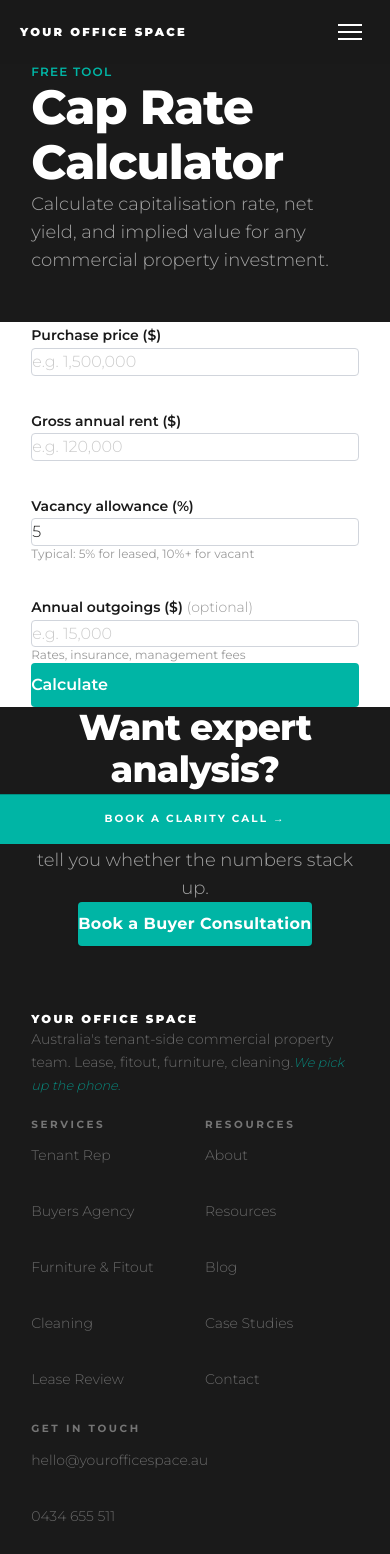
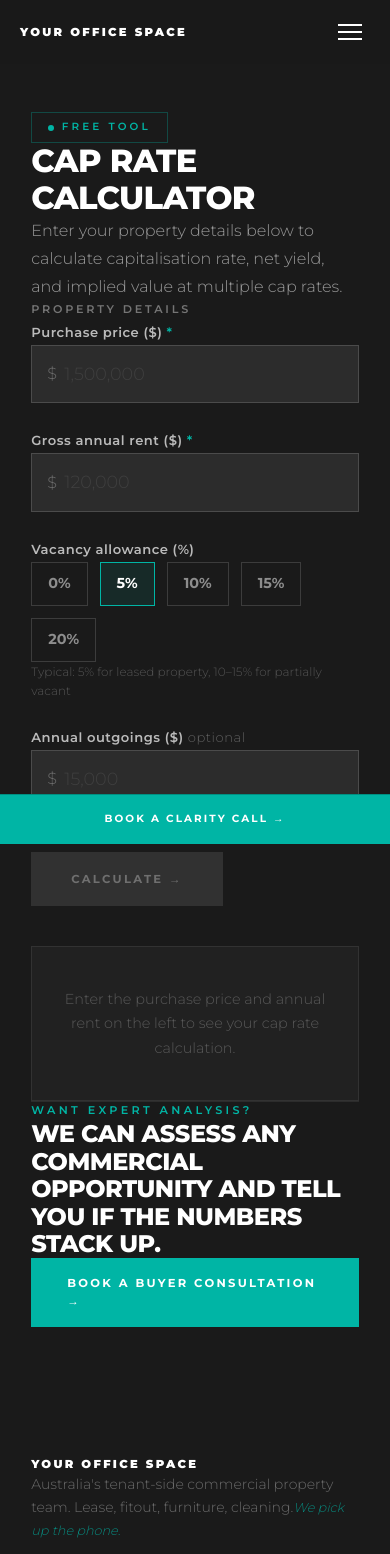
Before and after one commit to yossy-jk/yos-website, a Next.js app: page /resources/cap-rate-calculator in a window 390 px wide. Shown: the top 1554 px of the page. Built offline with nearby package versions, Linux system fonts and the light colour scheme.

Commit message:
Cap rate calculator rebuilt: dark branded UI, vacancy tap buttons, results in right panel with cap rate highlighted, implied values table, market benchmarks. Matches site design system.

```diff
--- a/src/app/resources/cap-rate-calculator/page.tsx
+++ b/src/app/resources/cap-rate-calculator/page.tsx
@@ -1,24 +1,23 @@
 'use client'
 import { useState } from 'react'
+import Link from 'next/link'
 import Nav from '@/components/Nav'
 import Footer from '@/components/Footer'
-import Button from '@/components/Button'
 import { HUBSPOT } from '@/lib/constants'
-
-function fmt(n: number) {
-  return new Intl.NumberFormat('en-AU', { style: 'currency', currency: 'AUD', maximumFractionDigits: 0 }).format(n)
-}
-function fmtPct(n: number) {
-  return n.toFixed(2) + '%'
-}
 
 const BENCHMARKS = [
   { type: 'Newcastle CBD Office', low: 5.5, high: 7.0 },
   { type: 'Hunter Valley Industrial', low: 5.0, high: 6.5 },
   { type: 'Suburban Retail / Strip', low: 6.0, high: 8.0 },
   { type: 'Medical / Allied Health', low: 5.5, high: 7.0 },
-  { type: 'Childcare / Education', low: 4.5, high: 6.0 }
+  { type: 'Childcare / Education', low: 4.5, high: 6.0 },
 ]
+
+function fmt(n: number) {
+  return new Intl.NumberFormat('en-AU', { style: 'currency', currency: 'AUD', maximumFractionDigits: 0 }).format(n)
+}
+function fmtPct(n: number) { return n.toFixed(2) + '%' }
+function parseNum(s: string) { return parseFloat(s.replace(/,/g, '')) || 0 }
 
 export default function CapRateCalculatorPage() {
   const [purchasePrice, setPurchasePrice] = useState('')
@@ -31,127 +30,208 @@ export default function CapRateCalculatorPage() {
   }>(null)
 
   function calculate() {
-    const price = parseFloat(purchasePrice.replace(/,/g, ''))
-    const gross = parseFloat(grossRent.replace(/,/g, ''))
+    const price = parseNum(purchasePrice)
+    const gross = parseNum(grossRent)
     const vac = parseFloat(vacancy) / 100
-    const outg = parseFloat(outgoings.replace(/,/g, '')) || 0
-    if (!price || !gross || price <= 0 || gross <= 0) return
-
+    const outg = parseNum(outgoings)
+    if (!price || !gross) return
     const effectiveGross = gross * (1 - vac)
     const netIncome = effectiveGross - outg
     const capRate = (netIncome / price) * 100
     const grossYield = (gross / price) * 100
+    setResult({ grossYield, netIncome, capRate, valueAt5: netIncome / 0.05, valueAt6: netIncome / 0.06, valueAt7: netIncome / 0.07 })
+  }
 
-    setResult({
-      grossYield,
-      netIncome,
-      capRate,
-      valueAt5: netIncome / 0.05,
-      valueAt6: netIncome / 0.06,
-      valueAt7: netIncome / 0.07
-    })
-  }
+  const canCalc = !!purchasePrice && !!grossRent
 
   return (
     <>
       <Nav />
 
-      <section className="bg-near-black ">
-        <div className="max-w-screen-xl mx-auto" style={{ paddingLeft: 'clamp(1.5rem,8vw,10rem)', paddingRight: 'clamp(1.5rem,8vw,10rem)', paddingTop: 'clamp(4rem,10vw,9rem)', paddingBottom: 'clamp(3rem,7vw,7rem)' }}>
-          <p className="text-teal font-semibold text-xs tracking-widest uppercase mb-4">Free tool</p>
-          <h1 className="text-white font-bold text-5xl lg:text-6xl leading-tight mb-4">Cap Rate Calculator</h1>
-          <p className="text-white/60 font-light text-lg">Calculate capitalisation rate, net yield, and implied value for any commercial property investment.</p>
+      <div className="min-h-screen bg-near-black" style={{ paddingTop: 'clamp(5rem,12vw,9rem)' }}>
+        <div className="max-w-screen-xl mx-auto"
+          style={{ paddingLeft: 'clamp(1.5rem,8vw,10rem)', paddingRight: 'clamp(1.5rem,8vw,10rem)', paddingTop: 'clamp(2rem,5vw,4rem)', paddingBottom: 'clamp(4rem,8vw,8rem)' }}>
+
+          {/* Header */}
+          <div className="max-w-2xl mb-10 md:mb-14">
+            <div className="inline-flex items-center gap-2 border border-teal/30 mb-6"
+              style={{ padding: '0.4rem 1rem' }}>
+              <span className="bg-teal rounded-full" style={{ width: '0.35rem', height: '0.35rem' }} />
+              <span className="text-teal font-semibold uppercase tracking-[0.3em]" style={{ fontSize: '0.65rem' }}>Free Tool</span>
             </div>
-      </section>
+            <h1 className="text-white font-black uppercase leading-tight tracking-tight mb-4"
+              style={{ fontSize: 'clamp(2rem,5vw,4rem)' }}>
+              Cap Rate Calculator
+            </h1>
+            <p className="text-white/55 font-light leading-relaxed" style={{ fontSize: '1rem', lineHeight: 1.75 }}>
+              Enter your property details below to calculate capitalisation rate, net yield, and implied value at multiple cap rates.
+            </p>
+          </div>
 
-      <section className="bg-white py-20">
-        <div className="max-w-screen-xl mx-auto" style={{ paddingLeft: 'clamp(1.5rem,8vw,10rem)', paddingRight: 'clamp(1.5rem,8vw,10rem)' }}>
+          {/* Calculator + Results side by side on desktop */}
+          <div className="grid grid-cols-1 lg:grid-cols-2 gap-10 lg:gap-16 items-start">
 
-          <div className="grid grid-cols-1 md:grid-cols-2 gap-8 mb-10">
+            {/* Inputs */}
             <div>
-              <label className="block text-near-black font-semibold text-sm mb-2">Purchase price ($)</label>
-              <input type="text" value={purchasePrice} onChange={e => setPurchasePrice(e.target.value)} placeholder="e.g. 1,500,000"
-                className="w-full border border-gray-300 rounded px-4 py-3 text-near-black font-light focus:outline-none focus:border-teal transition-colors" />
-            </div>
+              <p className="text-white/40 font-semibold uppercase tracking-[0.25em] mb-6" style={{ fontSize: '0.7rem' }}>Property details</p>
+
+              <div className="flex flex-col gap-6">
+                {/* Purchase price */}
                 <div>
-              <label className="block text-near-black font-semibold text-sm mb-2">Gross annual rent ($)</label>
-              <input type="text" value={grossRent} onChange={e => setGrossRent(e.target.value)} placeholder="e.g. 120,000"
-                className="w-full border border-gray-300 rounded px-4 py-3 text-near-black font-light focus:outline-none focus:border-teal transition-colors" />
-            </div>
-            <div>
-              <label className="block text-near-black font-semibold text-sm mb-2">Vacancy allowance (%)</label>
-              <input type="number" value={vacancy} onChange={e => setVacancy(e.target.value)} placeholder="5"
-                className="w-full border border-gray-300 rounded px-4 py-3 text-near-black font-light focus:outline-none focus:border-teal transition-colors" />
-              <p className="text-mid-grey text-xs mt-1">Typical: 5% for leased, 10%+ for vacant</p>
-            </div>
-            <div>
-              <label className="block text-near-black font-semibold text-sm mb-2">Annual outgoings ($) <span className="text-mid-grey font-light">(optional)</span></label>
-              <input type="text" value={outgoings} onChange={e => setOutgoings(e.target.value)} placeholder="e.g. 15,000"
-                className="w-full border border-gray-300 rounded px-4 py-3 text-near-black font-light focus:outline-none focus:border-teal transition-colors" />
-              <p className="text-mid-grey text-xs mt-1">Rates, insurance, management fees</p>
+                  <label className="block text-white/70 font-semibold mb-2" style={{ fontSize: '0.82rem', letterSpacing: '0.04em' }}>
+                    Purchase price ($) <span className="text-teal">*</span>
+                  </label>
+                  <div className="relative">
+                    <span className="absolute left-4 top-1/2 -translate-y-1/2 text-white/30 font-light" style={{ fontSize: '1rem' }}>$</span>
+                    <input type="text" value={purchasePrice} onChange={e => setPurchasePrice(e.target.value)}
+                      placeholder="1,500,000"
+                      className="w-full bg-white/8 text-white border border-white/15 focus:border-teal outline-none font-light placeholder:text-white/20 transition-colors"
+                      style={{ padding: '0.9rem 1rem 0.9rem 2rem', fontSize: '1.1rem' }}
+                    />
                   </div>
                 </div>
 
-          <button onClick={calculate}
-            className="bg-teal text-white font-semibold text-base px-10 py-4 rounded hover:bg-dark-teal transition-colors duration-200 w-full md:w-auto">
-            Calculate
-          </button>
-
-          {result && (
-            <div className="mt-12 space-y-8">
-              <div className="bg-warm-grey rounded-sm p-10">
-                <p className="text-mid-grey font-semibold text-xs tracking-widest uppercase mb-6">Results</p>
-                <div className="grid grid-cols-2 md:grid-cols-4 gap-8">
+                {/* Gross rent */}
                 <div>
-                    <p className="text-mid-grey font-light text-xs mb-1">Gross yield</p>
-                    <p className="text-near-black font-bold text-2xl">{fmtPct(result.grossYield)}</p>
-                  </div>
-                  <div>
-                    <p className="text-mid-grey font-light text-xs mb-1">Net income p.a.</p>
-                    <p className="text-near-black font-bold text-2xl">{fmt(result.netIncome)}</p>
-                  </div>
-                  <div className="col-span-2 border-l-4 border-teal pl-6">
-                    <p className="text-mid-grey font-light text-xs mb-1">Capitalisation rate</p>
-                    <p className="text-teal font-bold text-4xl">{fmtPct(result.capRate)}</p>
-                  </div>
+                  <label className="block text-white/70 font-semibold mb-2" style={{ fontSize: '0.82rem', letterSpacing: '0.04em' }}>
+                    Gross annual rent ($) <span className="text-teal">*</span>
+                  </label>
+                  <div className="relative">
+                    <span className="absolute left-4 top-1/2 -translate-y-1/2 text-white/30 font-light" style={{ fontSize: '1rem' }}>$</span>
+                    <input type="text" value={grossRent} onChange={e => setGrossRent(e.target.value)}
+                      placeholder="120,000"
+                      className="w-full bg-white/8 text-white border border-white/15 focus:border-teal outline-none font-light placeholder:text-white/20 transition-colors"
+                      style={{ padding: '0.9rem 1rem 0.9rem 2rem', fontSize: '1.1rem' }}
+                    />
                   </div>
                 </div>
 
-              <div className="bg-warm-grey rounded-sm p-10">
-                <p className="text-mid-grey font-semibold text-xs tracking-widest uppercase mb-6">Implied value at different cap rates</p>
-                <div className="grid grid-cols-1 md:grid-cols-3 gap-8">
-                  {[{rate: '5.0%', val: result.valueAt5}, {rate: '6.0%', val: result.valueAt6}, {rate: '7.0%', val: result.valueAt7}].map(item => (
-                    <div key={item.rate}>
-                      <p className="text-mid-grey font-light text-xs mb-1">At {item.rate} cap rate</p>
-                      <p className="text-near-black font-bold text-2xl">{fmt(item.val)}</p>
+                {/* Vacancy */}
+                <div>
+                  <label className="block text-white/70 font-semibold mb-2" style={{ fontSize: '0.82rem', letterSpacing: '0.04em' }}>
+                    Vacancy allowance (%)
+                  </label>
+                  <div className="flex gap-3 flex-wrap mb-2">
+                    {['0', '5', '10', '15', '20'].map(v => (
+                      <button key={v} onClick={() => setVacancy(v)}
+                        className={`font-bold border transition-colors ${vacancy === v ? 'border-teal bg-teal/10 text-white' : 'border-white/15 text-white/50 hover:border-white/30 hover:text-white'}`}
+                        style={{ padding: '0.6rem 1rem', fontSize: '0.9rem' }}>
+                        {v}%
+                      </button>
+                    ))}
+                  </div>
+                  <p className="text-white/25 font-light" style={{ fontSize: '0.75rem' }}>
+                    Typical: 5% for leased property, 10–15% for partially vacant
+                  </p>
+                </div>
+
+                {/* Outgoings */}
+                <div>
+                  <label className="block text-white/70 font-semibold mb-2" style={{ fontSize: '0.82rem', letterSpacing: '0.04em' }}>
+                    Annual outgoings ($) <span className="text-white/30 font-light">optional</span>
+                  </label>
+                  <div className="relative">
+                    <span className="absolute left-4 top-1/2 -translate-y-1/2 text-white/30 font-light" style={{ fontSize: '1rem' }}>$</span>
+                    <input type="text" value={outgoings} onChange={e => setOutgoings(e.target.value)}
+                      placeholder="15,000"
+                      className="w-full bg-white/8 text-white border border-white/15 focus:border-teal outline-none font-light placeholder:text-white/20 transition-colors"
+                      style={{ padding: '0.9rem 1rem 0.9rem 2rem', fontSize: '1.1rem' }}
+                    />
+                  </div>
+                  <p className="text-white/25 font-light mt-1" style={{ fontSize: '0.75rem' }}>
+                    Rates, insurance, management fees paid by landlord
+                  </p>
+                </div>
+
+                <button onClick={calculate} disabled={!canCalc}
+                  className={`font-bold transition-all ${canCalc ? 'bg-teal text-white hover:bg-dark-teal cursor-pointer' : 'bg-white/10 text-white/30 cursor-not-allowed'}`}
+                  style={{ padding: '1.1rem 2.5rem', fontSize: '0.72rem', letterSpacing: '0.2em', textTransform: 'uppercase', alignSelf: 'flex-start' }}>
+                  Calculate →
+                </button>
+              </div>
+            </div>
+
+            {/* Results */}
+            <div>
+              {!result ? (
+                <div className="border border-white/8 bg-white/3" style={{ padding: '2.5rem 2rem' }}>
+                  <p className="text-white/25 font-light text-center" style={{ fontSize: '0.9rem', lineHeight: 1.7 }}>
+                    Enter the purchase price and annual rent on the left to see your cap rate calculation.
+                  </p>
+                </div>
+              ) : (
+                <div>
+                  <p className="text-white/40 font-semibold uppercase tracking-[0.25em] mb-6" style={{ fontSize: '0.7rem' }}>Your results</p>
+
+                  {/* Key metrics */}
+                  <div className="grid grid-cols-2 gap-3 mb-6">
+                    <div className="bg-white/5 border border-white/8" style={{ padding: '1.5rem 1.25rem' }}>
+                      <p className="text-white/40 font-light mb-1" style={{ fontSize: '0.7rem', letterSpacing: '0.05em', textTransform: 'uppercase' }}>Gross yield</p>
+                      <p className="text-white font-black" style={{ fontSize: '1.75rem' }}>{fmtPct(result.grossYield)}</p>
+                    </div>
+                    <div className="bg-white/5 border border-white/8" style={{ padding: '1.5rem 1.25rem' }}>
+                      <p className="text-white/40 font-light mb-1" style={{ fontSize: '0.7rem', letterSpacing: '0.05em', textTransform: 'uppercase' }}>Net income p.a.</p>
+                      <p className="text-white font-black" style={{ fontSize: '1.75rem' }}>{fmt(result.netIncome)}</p>
+                    </div>
+                  </div>
+
+                  {/* Cap rate — hero metric */}
+                  <div className="bg-teal/10 border border-teal/30 mb-6" style={{ padding: '1.75rem 1.5rem' }}>
+                    <p className="text-teal/70 font-semibold uppercase tracking-widest mb-1" style={{ fontSize: '0.65rem' }}>Capitalisation rate</p>
+                    <p className="text-teal font-black" style={{ fontSize: '3rem', lineHeight: 1 }}>{fmtPct(result.capRate)}</p>
+                  </div>
+
+                  {/* Implied values */}
+                  <div className="border border-white/8 mb-6">
+                    <p className="text-white/40 font-semibold uppercase tracking-widest border-b border-white/8 px-4 py-3" style={{ fontSize: '0.65rem' }}>
+                      Implied value at different cap rates
+                    </p>
+                    {[{ rate: '5.0%', val: result.valueAt5 }, { rate: '6.0%', val: result.valueAt6 }, { rate: '7.0%', val: result.valueAt7 }].map((item, i, arr) => (
+                      <div key={item.rate} className={`flex justify-between items-center px-4 py-4 ${i < arr.length - 1 ? 'border-b border-white/6' : ''}`}>
+                        <span className="text-white/55 font-light" style={{ fontSize: '0.875rem' }}>At {item.rate} cap rate</span>
+                        <span className="text-white font-bold" style={{ fontSize: '0.95rem' }}>{fmt(item.val)}</span>
                       </div>
                     ))}
                   </div>
-              </div>
 
-              <div className="bg-warm-grey rounded-sm p-10">
-                <p className="text-mid-grey font-semibold text-xs tracking-widest uppercase mb-6">Newcastle market benchmarks (April 2026)</p>
-                <div className="space-y-3">
-                  {BENCHMARKS.map(b => (
-                    <div key={b.type} className="flex justify-between items-center py-2 border-b border-gray-200 last:border-0">
-                      <p className="text-charcoal font-light text-sm">{b.type}</p>
-                      <p className="text-near-black font-semibold text-sm">{b.low}% – {b.high}%</p>
+                  {/* Benchmarks */}
+                  <div className="border border-white/8">
+                    <p className="text-white/40 font-semibold uppercase tracking-widest border-b border-white/8 px-4 py-3" style={{ fontSize: '0.65rem' }}>
+                      Market benchmarks — Australia (April 2026)
+                    </p>
+                    {BENCHMARKS.map((b, i) => (
+                      <div key={b.type} className={`flex justify-between items-center px-4 py-3 ${i < BENCHMARKS.length - 1 ? 'border-b border-white/6' : ''}`}>
+                        <span className="text-white/50 font-light" style={{ fontSize: '0.82rem' }}>{b.type}</span>
+                        <span className="text-white/70 font-semibold" style={{ fontSize: '0.82rem' }}>{b.low}–{b.high}%</span>
                       </div>
                     ))}
                   </div>
-              </div>
+
+                  <button onClick={() => { setResult(null); setPurchasePrice(''); setGrossRent(''); setVacancy('5'); setOutgoings('') }}
+                    className="mt-5 text-white/25 hover:text-white/50 transition-colors font-light" style={{ fontSize: '0.82rem' }}>
+                    ← Reset
+                  </button>
                 </div>
               )}
             </div>
-      </section>
+          </div>
 
-      <section className="bg-near-black py-14 md:py-28 text-center">
-        <div className="max-w-screen-xl mx-auto" style={{ paddingLeft: 'clamp(1.5rem,8vw,10rem)', paddingRight: 'clamp(1.5rem,8vw,10rem)' }}>
-          <h2 className="text-white font-bold text-4xl leading-tight mb-4">Want expert analysis?</h2>
-          <p className="text-white/60 font-light text-lg mb-8">We can assess any commercial opportunity in the Hunter Valley and tell you whether the numbers stack up.</p>
-          <Button href={HUBSPOT.bookingUrl} variant="primary" external>Book a Buyer Consultation</Button>
+          {/* CTA */}
+          <div className="mt-14 md:mt-20 pt-10 border-t border-white/8 max-w-2xl">
+            <p className="text-teal font-semibold uppercase tracking-[0.3em] mb-3" style={{ fontSize: '0.7rem' }}>Want expert analysis?</p>
+            <h2 className="text-white font-black uppercase leading-tight tracking-tight mb-4"
+              style={{ fontSize: 'clamp(1.5rem,3vw,2.5rem)' }}>
+              We can assess any commercial opportunity and tell you if the numbers stack up.
+            </h2>
+            <a href={HUBSPOT.bookingUrl} target="_blank" rel="noopener noreferrer"
+              className="inline-block bg-teal text-white font-bold no-underline hover:bg-dark-teal transition-colors"
+              style={{ padding: '1rem 2.25rem', fontSize: '0.72rem', letterSpacing: '0.2em', textTransform: 'uppercase' }}>
+              Book a Buyer Consultation →
+            </a>
           </div>
-      </section>
+
+        </div>
+      </div>
 
       <Footer />
     </>
```
Lines whose indentation alone changed are shown as unchanged.
